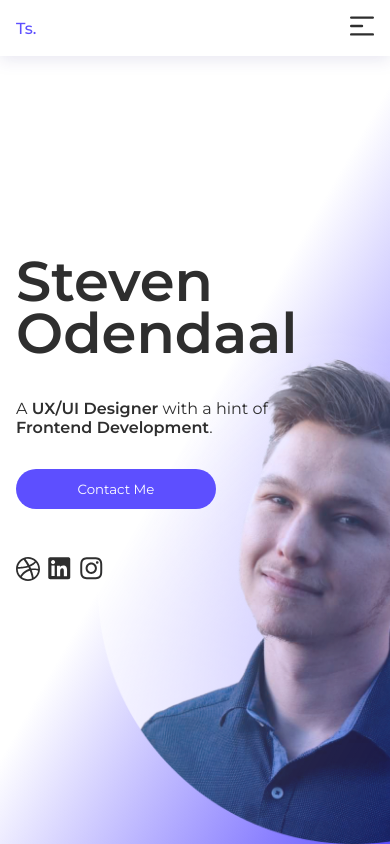
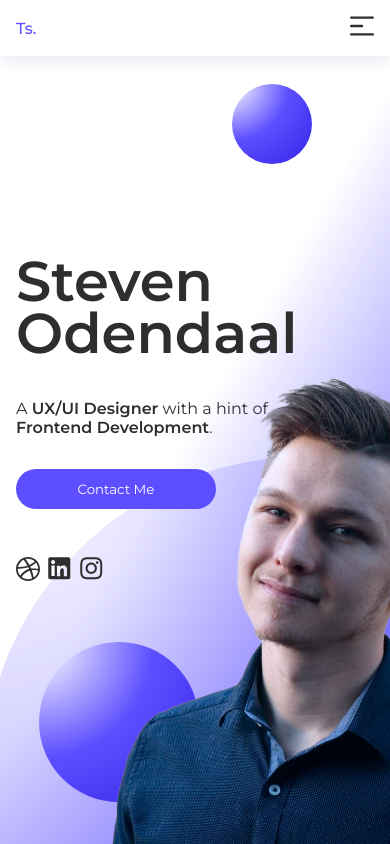
Before and after one commit to DesignStevie/Theorox-Studios, a React (Create React App) app: page /home in a window 390 px wide. Built offline with nearby package versions, Linux system fonts and the light colour scheme.

Commit message:
added bubbles

```diff
--- a/src/Components/WorkItem/WorkItem.css
+++ b/src/Components/WorkItem/WorkItem.css
@@ -73,6 +73,7 @@
     overflow-y: hidden;
     overflow-x: auto;
     padding: 1rem 2rem 4rem 1rem;
+    gap: 1rem;
   }
   .workitem-container {
     width: 19rem;
--- a/src/Pages/Home.css
+++ b/src/Pages/Home.css
@@ -8,10 +8,11 @@
     rgba(255 255 255 / 0),
     rgba(93 79 255 / 1)
   );
-  z-index: -1;
+  z-index: -99;
   top: 0;
   left: 0;
   right: 0;
+  overflow: hidden;
 }
 
 .my-work-container {
@@ -33,8 +34,49 @@
   width: 32rem;
   height: 32rem;
   position: absolute;
-  top: 15%;
+  bottom: 0;
+  left: 40%;
+  z-index: -10;
+}
+
+.sphere {
+  display: block;
+  border-radius: 50%;
+  position: absolute;
+}
+
+.first {
+  width: 10rem;
+  height: 10rem;
+  top: 25%;
   left: 50%;
+  z-index: -20;
+  background: radial-gradient(ellipse at 0.25% 0.25%, #fff, #5d4fff, #3324e7);
+}
+
+.second {
+  width: 16rem;
+  height: 16rem;
+  bottom: 0;
+  right: 15%;
+  background: radial-gradient(ellipse at 0.5% 3%, #fff, #5d4fff, #3324e7);
+}
+
+.third {
+  width: 5rem;
+  height: 5rem;
+  top: 10%;
+  right: 20%;
+  background: radial-gradient(ellipse at 0.1% 0.1%, #fff, #5d4fff, #3324e7);
+}
+
+.fourth {
+  width: 40rem;
+  height: 40rem;
+  background: radial-gradient(ellipse at 0.1% 0.1%, #fff, #5d4fff, #3324e7);
+  right: -20%;
+  bottom: 0;
+  opacity: 0.4;
 }
 
 .header-content {
@@ -136,18 +178,32 @@ h2 {
   }
 
   .home-face {
-    width: 32rem;
-    height: 32rem;
+    width: 30rem;
+    height: 30rem;
     top: auto;
     bottom: 0;
-    left: 25%;
-    opacity: 0.75;
+    left: 15%;
     z-index: -1;
   }
   .paragraph-content {
     width: 100%;
   }
-
+  .first {
+    display: none;
+  }
+  .second {
+    left: 10%;
+    bottom: 5%;
+    width: 10rem;
+    height: 10rem;
+    z-index: -30;
+  }
+  .third {
+  }
+  .fourth {
+    bottom: -30%;
+    right: -60%;
+  }
   .page-body {
     width: 100%;
     padding: 0 0.5rem;
--- a/src/Pages/Home.jsx
+++ b/src/Pages/Home.jsx
@@ -3,14 +3,16 @@ import Footer from "../Components/Footer/Footer";
 import MyProcess from "../Components/MyProcess/MyProcess";
 import NavBar from "../Components/NavBar/NavBar";
 import WorkItem from "../Components/WorkItem/WorkItem";
-import MyImage from "../Images/header-image.png";
+import MyImage from "../Images/header-image-plain.png";
 import "./Home.css";
 
 function Home() {
   return (
     <>
       <NavBar />
-      <div className="header-background"></div>
+      <div className="header-background">
+        <b className="sphere fourth"></b>
+      </div>
       <div className="header-container">
         <div className="header-content">
           <h1>Steven</h1>
@@ -66,6 +68,9 @@ function Home() {
             </div>
           </div>
         </div>
+        <b className="sphere first"></b>
+        <b className="sphere second"></b>
+        <b className="sphere third"></b>
         <img className="home-face" src={MyImage} alt="face" />
       </div>
 
```
Also changed, not shown: src/Images/header-image-plain.png (added).
